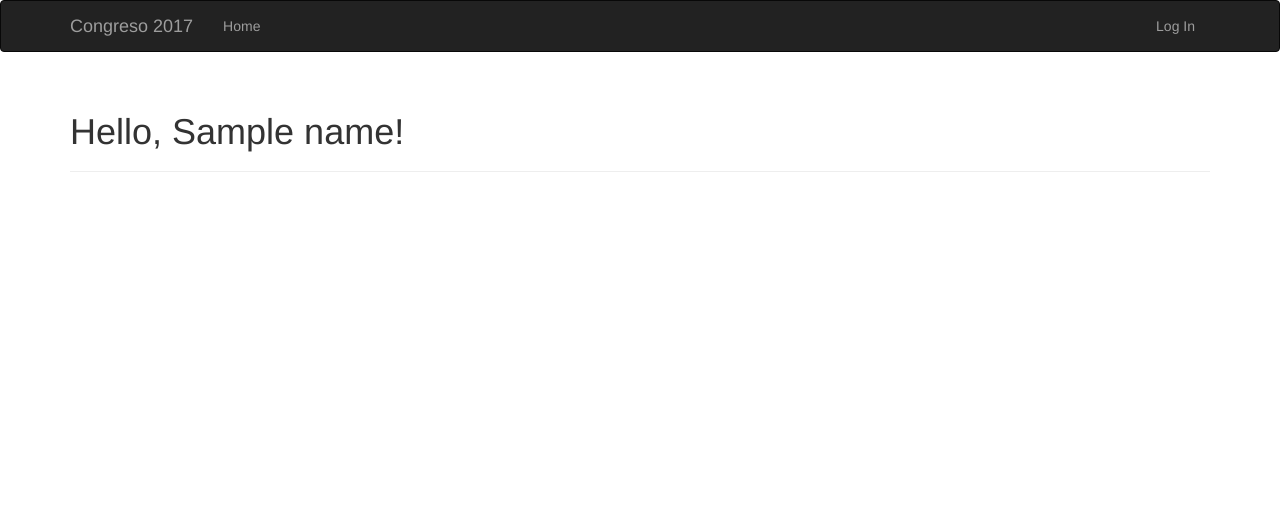
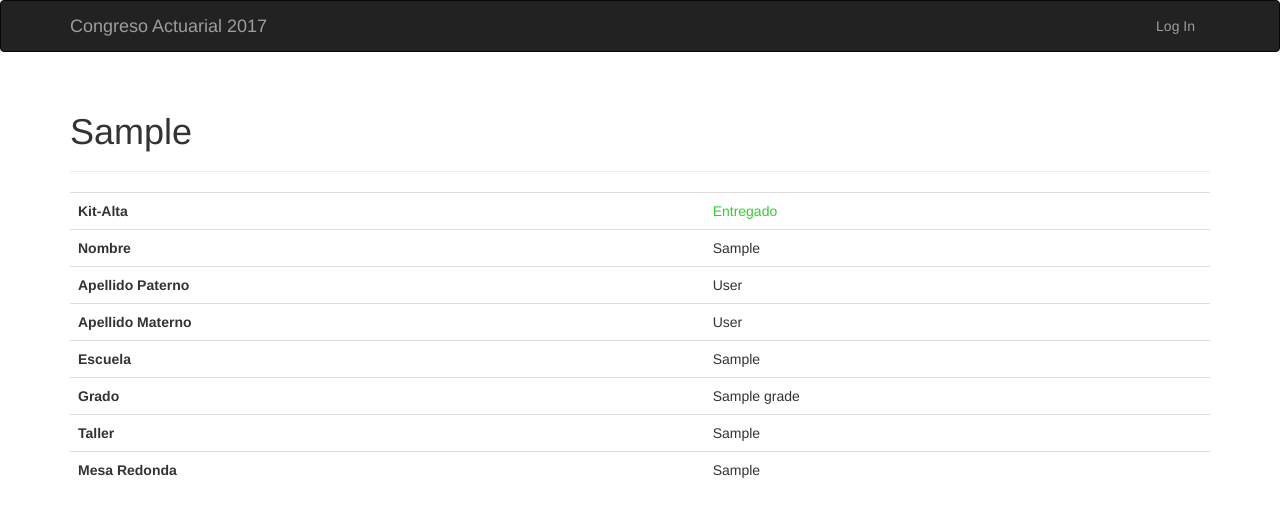
Before and after one commit to gerdm/congress_2017, a Flask app: template webapp/app/templates/user.html in a window 1280 px wide. Shown: the top 517 px of the page. Run offline with Flask 2, Linux system fonts and the light colour scheme; tables that the repository leaves empty hold one stand-in row (values such as "Sample post"); the template is opened without the code that fills it: values that come from a table or form of the project are taken from there, most other values are stand-ins (such as "Sample title", 1, 10 or a date in 2020); some libraries are stand-ins or nearby versions.

Commit message:
add user forms

```diff
--- a/webapp/app/main/forms.py
+++ b/webapp/app/main/forms.py
@@ -7,6 +7,7 @@ class MembersForm(FlaskForm):
     last_name_father = StringField("Apellido Paterno", validators=[Required()])
     last_name_mother = StringField("Apellido Materno", validators=[Required()])
     email = StringField("Email", validators=[Required()])
+    school = StringField("Escuela", validators=[Required()])
     beverage = SelectField("Bebida", coerce=int)
     # Dinamyc creation of the form for grade and workshop: setting the data afterwards
     grade = SelectField("Grado de Estudio", coerce=int, id="select_grade")
@@ -14,3 +15,6 @@ class MembersForm(FlaskForm):
     workshop = SelectField("Selecciona el taller a participar", coerce=int, id="select_workshop")
     secret_code = StringField("Validación de código", validators=[Required()])
     submit = SubmitField("Enviar")
+
+class SignUser(FlaskForm):
+    submit = SubmitField("Dar de alta")
--- a/webapp/app/models.py
+++ b/webapp/app/models.py
@@ -18,7 +18,7 @@ class User(db.Model):
 
     def __repr__(self):
         return ("<User {first} {last}>"
-                .format(first=self.first_name, last=self.last_name))
+                .format(first=self.first_name, last=self.last_name_father))
 
 class Grade(db.Model):
     __tablename__ = "school_grades"
@@ -27,7 +27,7 @@ class Grade(db.Model):
     users = db.relationship("User", backref="grade", lazy="dynamic")
 
     def __repr__(self):
-        return "<School Grade {grade}>".format(grade=self.name)
+        return "{grade}".format(grade=self.name)
 
 class Beverage(db.Model):
     __tablename__ = "beverages"
@@ -48,7 +48,7 @@ class Workshop(db.Model):
     users = db.relationship("User", backref="workshop", lazy="dynamic")
 
     def __repr__(self):
-        return "<Workshop {ws}>".format(ws=self.workshop)
+        return "{ws}".format(ws=self.workshop)
 
 
 class Round_Table(db.Model):
@@ -57,10 +57,10 @@ class Round_Table(db.Model):
     table = db.Column(db.String)
     grade_allowed = db.Column(db.Integer, db.ForeignKey("school_grades.id"))
     available_position = db.Column(db.Integer)
-    users = db.relationship("User", backref="role", lazy="dynamic")
+    users = db.relationship("User", backref="round_table", lazy="dynamic")
 
     def __repr__(self):
-        return "<Round Table {table}>".format(table=self.table)
+        return "{table}".format(table=self.table)
 
 
 class Staff(UserMixin, db.Model):
--- a/webapp/app/templates/base.html
+++ b/webapp/app/templates/base.html
@@ -18,12 +18,11 @@
                 <span class="icon-bar"></span>
                 <span class="icon-bar"></span>
             </button>
-            <a class="navbar-brand" href="/">Congreso 2017</a>
+            <a class="navbar-brand" href="/">
+                Congreso Actuarial 2017
+            </a>
         </div>
         <div class="navbar-collapse collapse">
-            <ul class="nav navbar-nav">
-                <li><a href="{{ url_for('main.index', external=True) }}">Home</a></li>
-            </ul>
             <ul class="nav navbar-nav navbar-right">
                 {% if current_user.is_authenticated %}
                 <li><a href="{{ url_for('auth.logout') }}">Log Out</a></li> {% else %}
--- a/webapp/app/templates/user.html
+++ b/webapp/app/templates/user.html
@@ -1,7 +1,50 @@
 {% extends "base.html" %}
+{% import "bootstrap/wtf.html" as wtf %}
 
 {% block page_content %}
 <div class="page-header">
-    <h1>Hello, {{ name  }}!</h1>
+    <h1>{{ user.first_name }}</h1>
 </div>
+<table class="table">
+    <tr>
+        <th>Kit-Alta</th>
+        {% if not user.kit %}
+        <td style="color:#DC143C"> No Entregado</td>
+        {% else %}
+        <td style="color:#32CD32">Entregado</td>
+        {% endif %}
+    </tr>
+    <tr>
+        <th>Nombre</th>
+        <td>{{ user.first_name }}</td>
+    </tr>
+    <tr>
+        <th>Apellido Paterno</th>
+        <td>{{ user.last_name_father }}</td>
+    </tr>
+    <tr>
+        <th>Apellido Materno</th>
+        <td>{{ user.last_name_mother }}</td>
+    </tr>
+    <tr>
+        <th>Escuela</th>
+        <td>{{ user.school }}</td>
+    </tr>
+    <tr>
+        <th>Grado</th>
+        <td>{{ user.grade }}</td>
+    </tr>
+    <tr>
+        <th>Taller</th>
+        <td>{{ user.workshop }}</td>
+    </tr>
+    <tr>
+        <th>Mesa Redonda</th>
+        <td>{{ user.round_table }}</td>
+    </tr>
+</table>
+
+{% if not user.kit %}
+    {{ wtf.quick_form(form) }}
+{% endif %}
 {% endblock %}
```
Also changed, not shown: webapp/app/main/views.py (+26 -6 lines).
